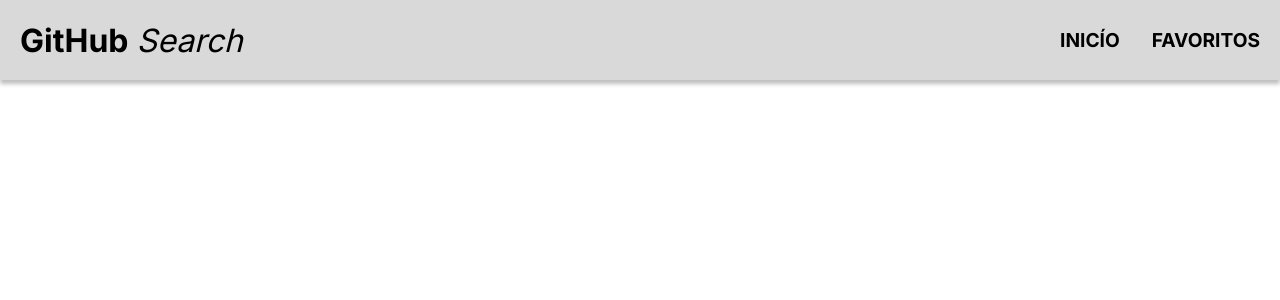
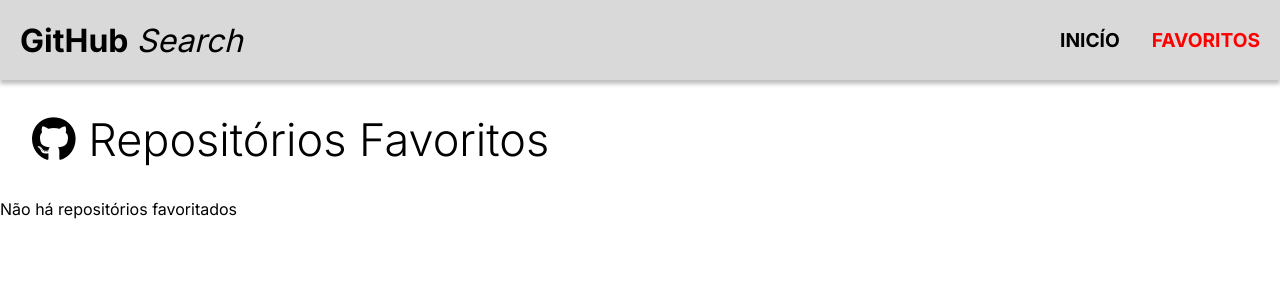
Before and after one commit to lux-ti/teste-front-end, a Vue app: page /favorites in a window 1280 px wide. Shown: the top 300 px of the page. Built offline with nearby package versions, Linux system fonts and the light colour scheme.

Commit message:
Favorites base

```diff
--- a/src/components/FavBtn.vue
+++ b/src/components/FavBtn.vue
@@ -6,19 +6,10 @@
     name: "FavBtn",
     props: ["repo"],
     setup() {
-        const addFavorite = (repoObj) => {
-            const newRepo = {
-                id: repoObj.id,
-                name: repoObj.name,
-                description: repoObj.description,
-                stargazers_count: repoObj.stargazers_count,
-            };
-            store.actions.addFav(newRepo);
-            console.log(store.state.favoritesRepositories);
-        }
 
         const addFav = (repoObj) => {
             store.actions.addFav(repoObj);
+            console.log(store.getFavoritesRepositories());
         };
 
         const removeFav = (id) => {
@@ -30,7 +21,6 @@
             store,
             addFav,
             removeFav,
-            addFavorite,
         };
     },
     computed: {
@@ -44,8 +34,9 @@
 </script>
 
 <template>
-    <button class="btn-favorite" :class="repoIsFavorited ? 'favorited' : ''"
-        @click="repoIsFavorited ? removeFav(repo.id) : addFavorite(repo)"
+    <button class="btn-favorite"
+        :class="repoIsFavorited ? 'favorited' : ''"
+        @click="repoIsFavorited ? removeFav(repo.id) : addFav(repo)"
         :title="repoIsFavorited ? 'desmarcar como favorito' : 'marcar como favorito'">
         <i class="fa-regular fa-star"></i>
     </button>
--- /dev/null
+++ b/src/views/Favorites.vue
@@ -0,0 +1,59 @@
+<template>
+  <div>
+    <h2><i class="fa-brands fa-github"></i> Repositórios Favoritos</h2>
+    <p v-if="!favoritedRepositories.length">
+      Não há repositórios favoritados
+    </p>
+    <RepositoriesList v-else
+      :repositoriesList="repositoriesList"
+      @loadMore="loadMore"
+      :FinishedList="FinishedList"
+    />
+  </div>
+</template>
+
+<script>
+import RepositoriesList from "../components/RepositoriesList.vue";
+import Store from '../FavoritesStore';
+
+const store = new Store();
+
+export default {
+  name: "Favoritos",
+  data() {
+    return {
+      currentPage: 1,
+    };
+  },
+  methods: {
+    loadMore() {
+      this.currentPage++;
+    },
+  },
+  computed: {
+    favoritedRepositories() {
+      return store.getFavoritesRepositories();
+    },
+    repositoriesList() {
+      if (this.favoritedRepositories)
+        return this.favoritedRepositories.slice(0, this.currentPage * 3);
+    },
+    FinishedList() {
+      if (this.currentPage * 3 >= this.favoritedRepositories.length) {
+        return true;
+      }
+
+      return false;
+    },
+  },
+  components: { RepositoriesList }
+};
+</script>
+
+<style scoped>
+h2 {
+  margin: 2rem;
+  font-size: 45px;
+  font-weight: 300;
+}
+</style>
```
